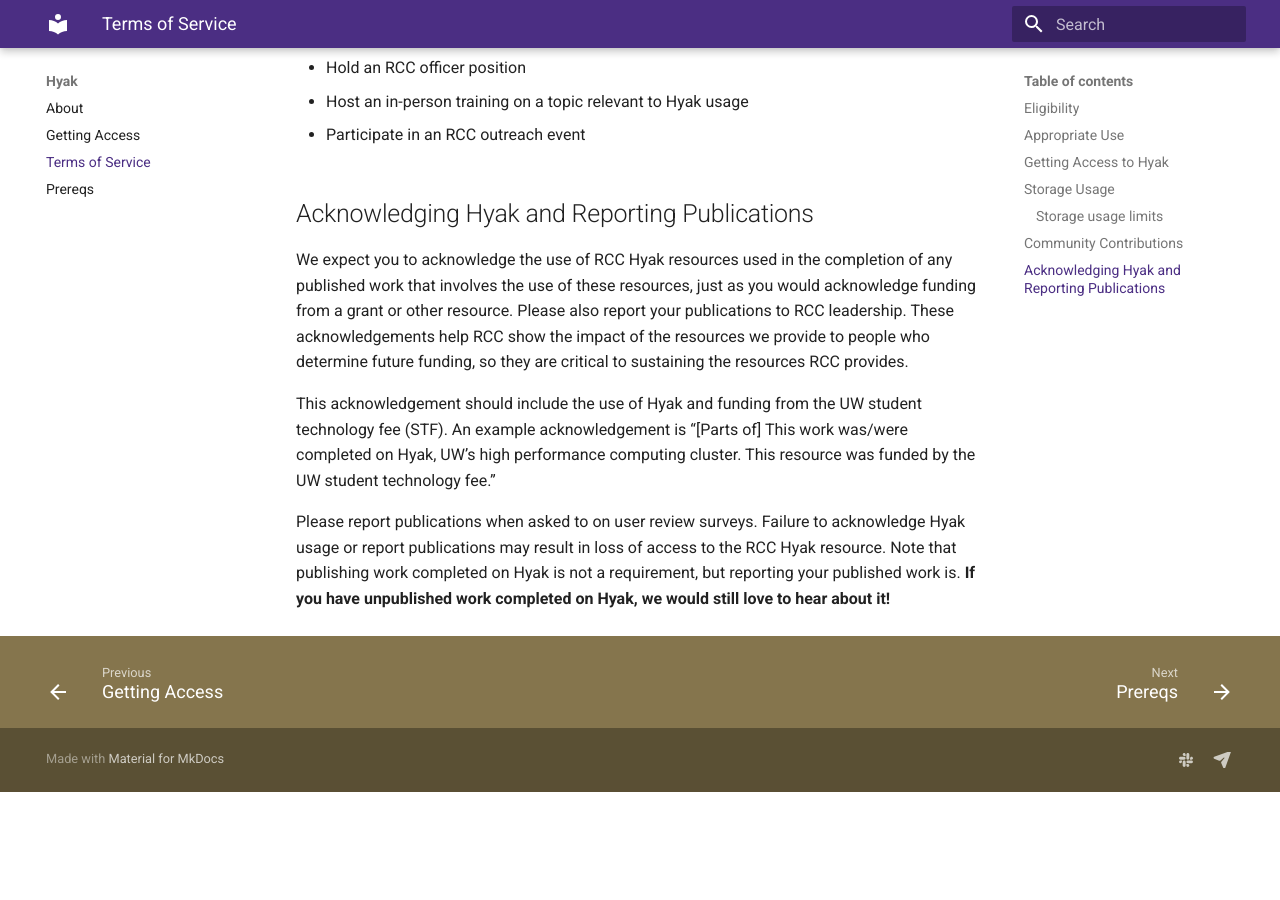
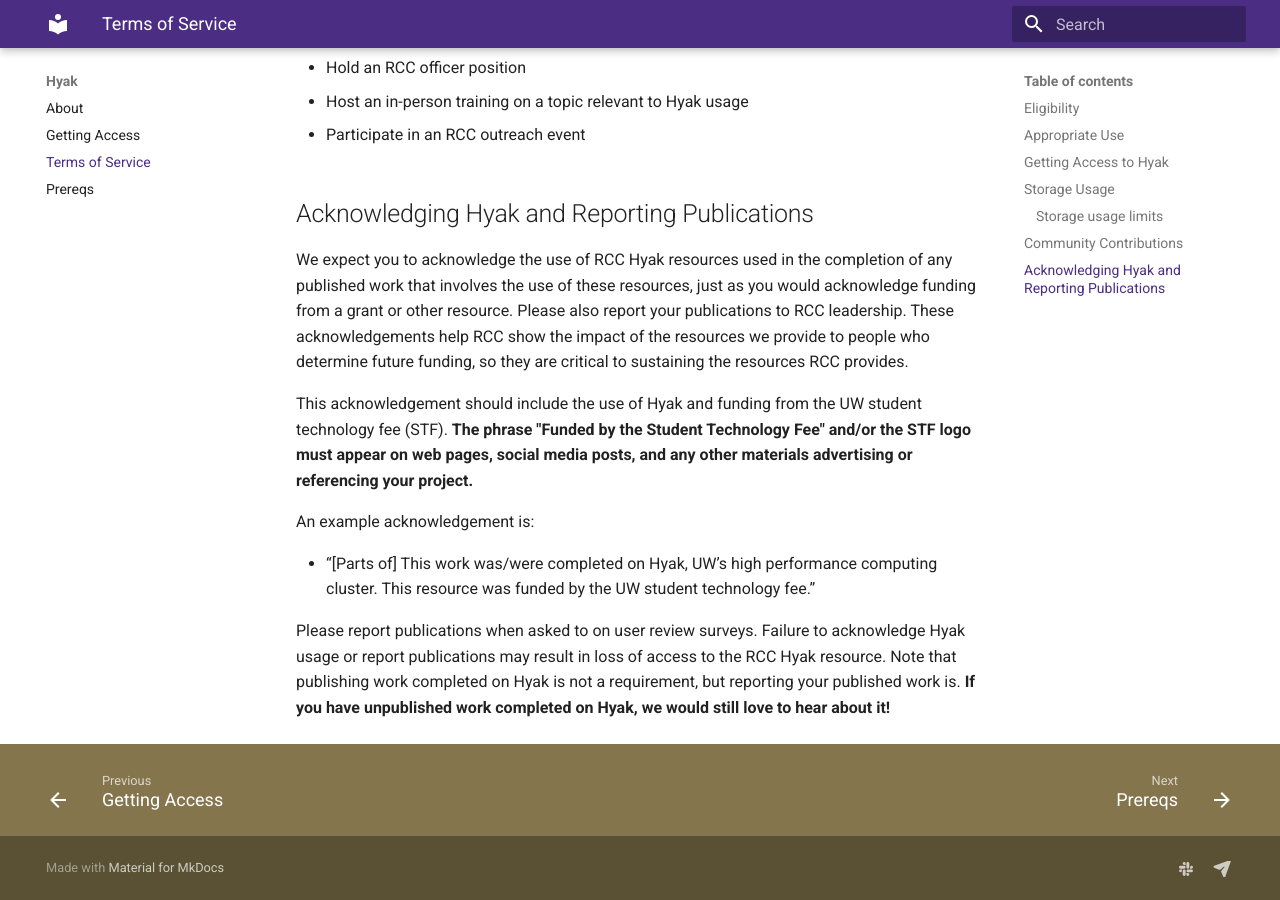
Before and after one commit to UW-HPC/website_revamp, an MkDocs documentation site: the page built from docs/hyak_TOS.md, in a window 1280 px wide and 900 px high, scrolled down 2777 px. Built offline with MkDocs 1.6.1 and Material for MkDocs 9.7.7, drawn with Linux system fonts in a browser that asks for light colours; before the commit the page ends 3569 px from its top, so only the background shows below that.

Commit message:
added more thurough achknowledgement

```diff
--- a/docs/hyak_TOS.md
+++ b/docs/hyak_TOS.md
@@ -65,6 +65,11 @@ Heavy users are considered to be users who use more than --- compute hours on Hy
 ## Acknowledging Hyak and Reporting Publications
 We expect you to acknowledge the use of RCC Hyak resources used in the completion of any published work that involves the use of these resources, just as you would acknowledge funding from a grant or other resource. Please also report your publications to RCC leadership. These acknowledgements help RCC show the impact of the resources we provide to people who determine future funding, so they are critical to sustaining the resources RCC provides.
 
-This acknowledgement should include the use of Hyak and funding from the UW student technology fee (STF). An example acknowledgement is “[Parts of] This work was/were completed on Hyak, UW’s high performance computing cluster. This resource was funded by the UW student technology fee.”
+This acknowledgement should include the use of Hyak and funding from the UW student technology fee (STF).
+**The phrase "Funded by the Student Technology Fee" and/or the STF logo must appear on web pages, social media posts, and any other materials advertising or referencing your project.**
+
+An example acknowledgement is:
+
+-  “[Parts of] This work was/were completed on Hyak, UW’s high performance computing cluster. This resource was funded by the UW student technology fee.”
 
 Please report publications when asked to on user review surveys. Failure to acknowledge Hyak usage or report publications may result in loss of access to the RCC Hyak resource. Note that publishing work completed on Hyak is not a requirement, but reporting your published work is. **If you have unpublished work completed on Hyak, we would still love to hear about it!**
```
